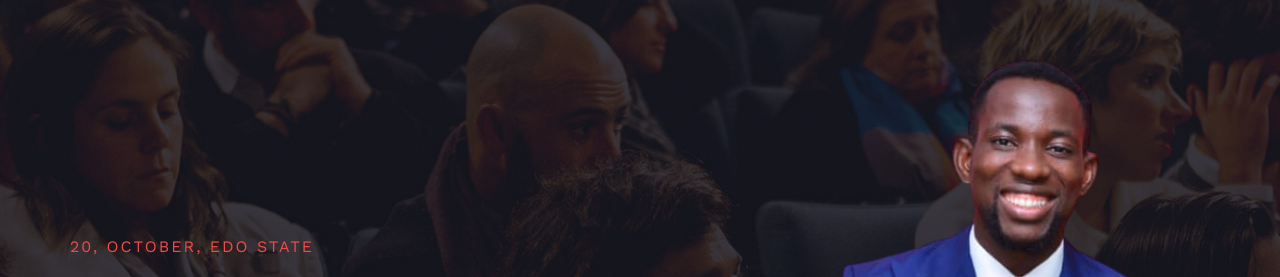
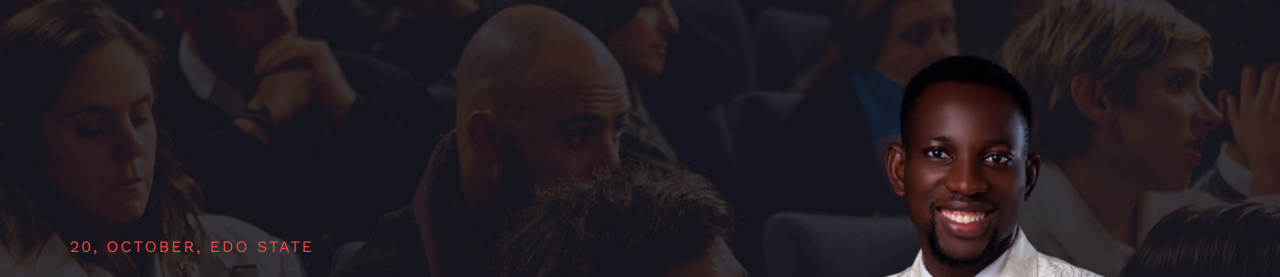
Before and after one commit to ARMSTRONG-AISOSA/menInSuit, a plain HTML site: page index.html in a window 1280 px wide. Shown: the part 112-389 px from the top of the page. Drawn offline with nearby package versions, Linux system fonts and the light colour scheme.

Commit message:
test commit5

```diff
--- a/index.html
+++ b/index.html
@@ -67,7 +67,7 @@
                     </div>
                 </div>
                 <div class="col-lg-5">
-                    <img src="./img/benHero.png" alt="hero Image">
+                    <img src="./img/bannerHero.png" alt="hero Image">
                 </div>
             </div>
         </div>
```
